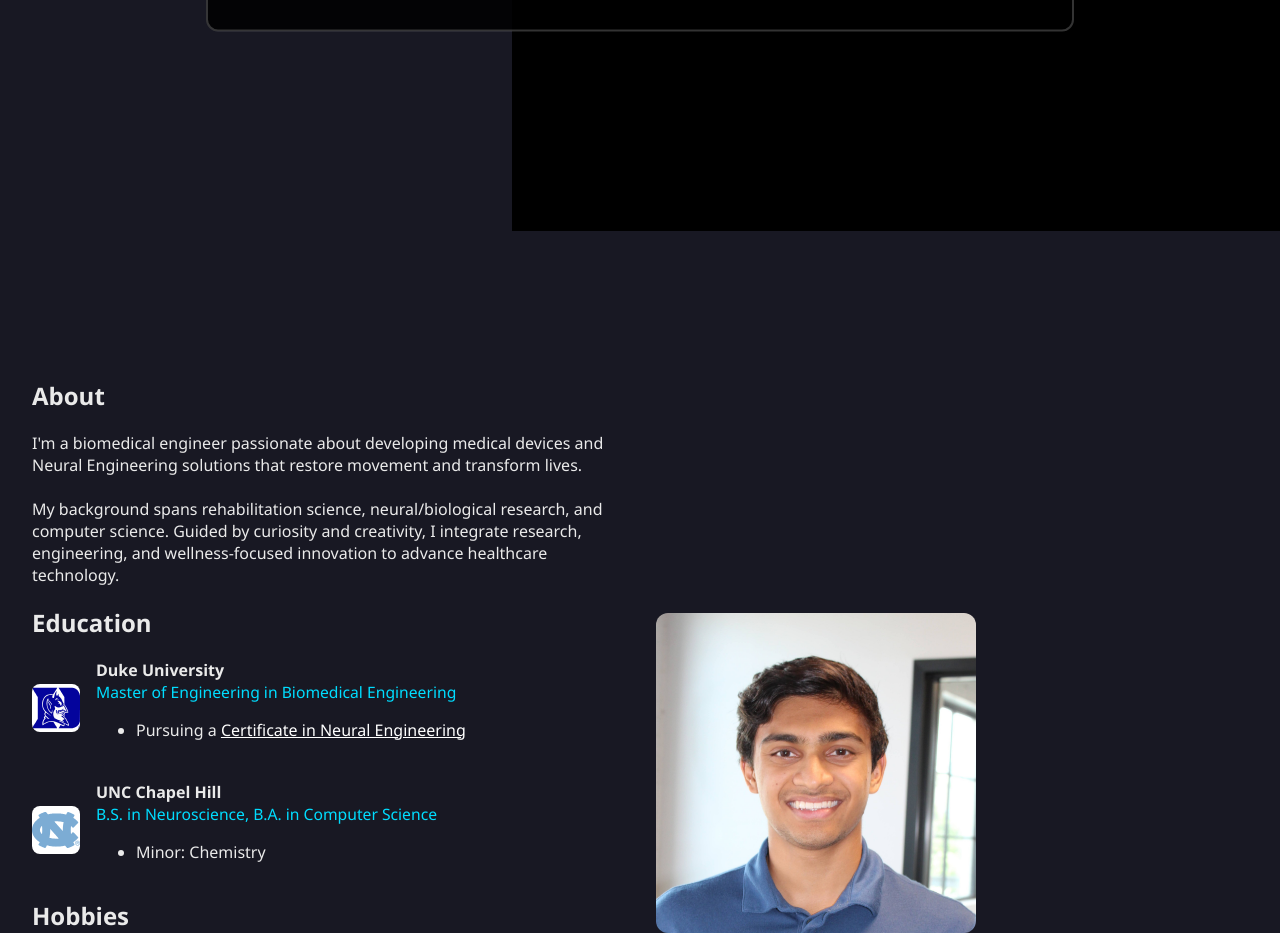
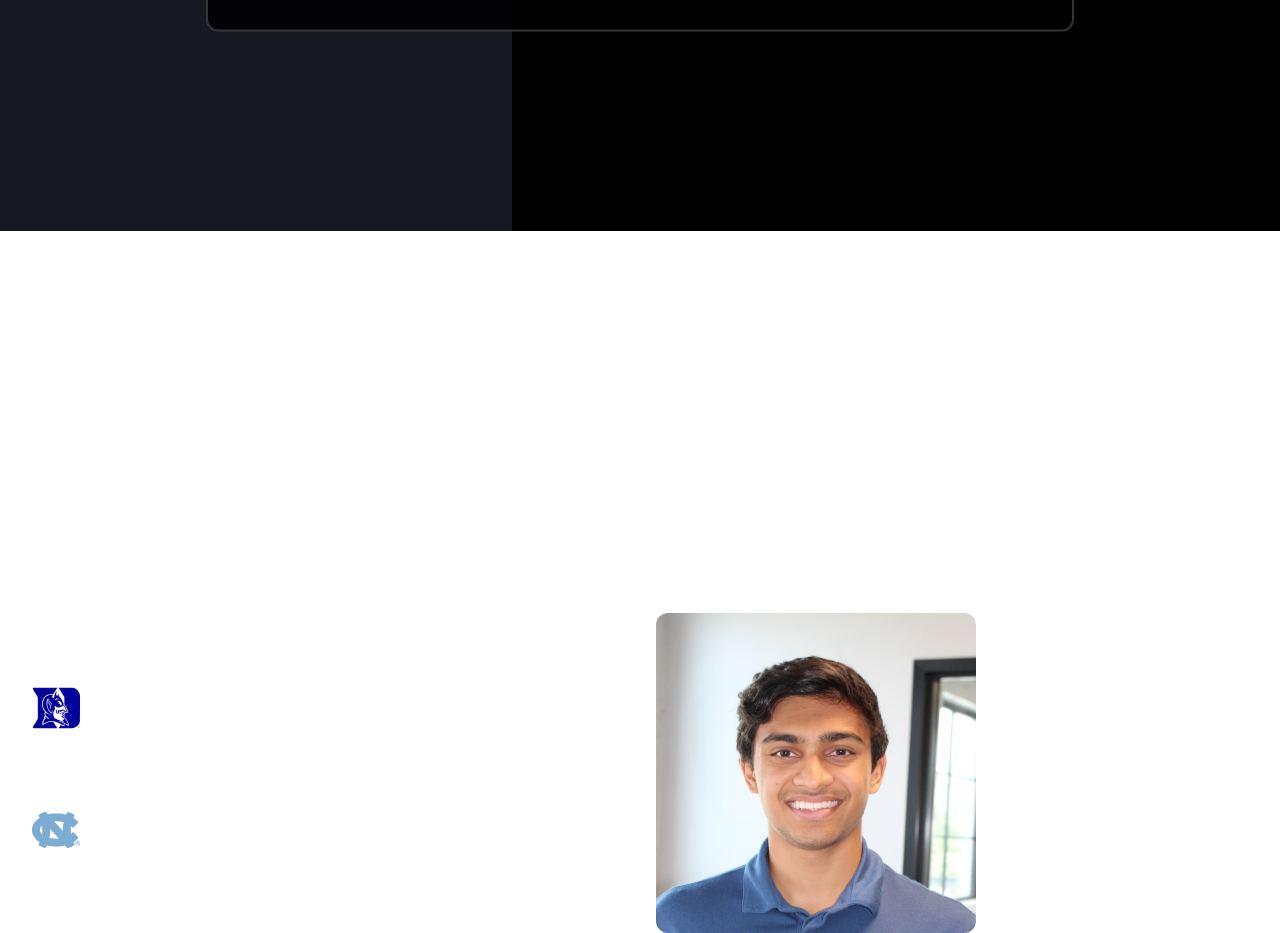
Before and after one commit to sajjy/sajan_patel_duke_bme, a Jekyll site: the page built from index.md, in a window 1280 px wide. Shown: the part 669-1602 px from the top of the page. Built offline with Jekyll 4.4.1, drawn with Linux system fonts in a browser that asks for light colours.

Commit message:
Change color of About section

```diff
--- a/assets/style.css
+++ b/assets/style.css
@@ -363,3 +363,12 @@ html {
   color: var(--accent-1);
   text-decoration: underline;
 }
+
+#about-me {
+  background: #fff !important;
+  color: #fff !important;
+}
+
+#about-me * {
+  color: #fff !important;
+}
```
Also changed, not shown: assets/hobby-icons/triathlon.png (added), assets/school-logos/man-running-medium-skin-tone.png (deleted).
